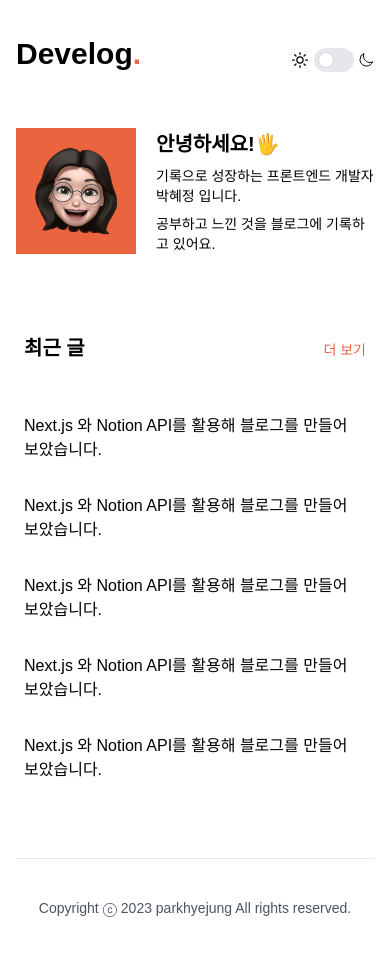
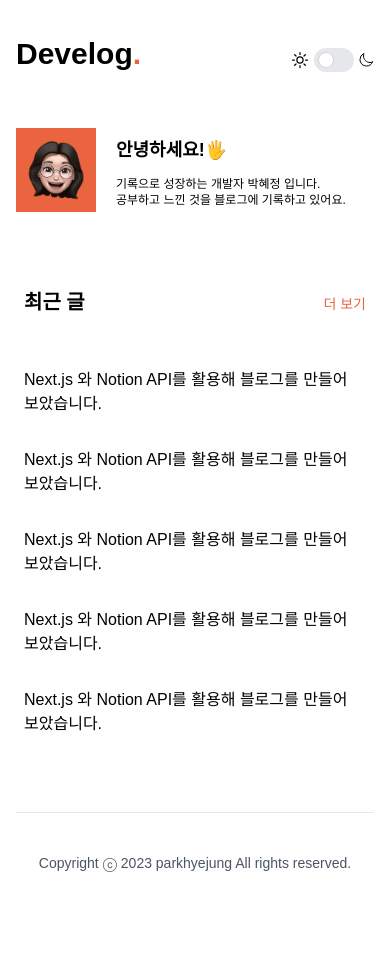
Before and after one commit to hyejj19/eva-devlog, a Next.js app: page / in a window 390 px wide. After the commit the page ends 912 px from the top, so only its background shows below. Built offline with nearby package versions, Linux system fonts and the light colour scheme.

Commit message:
modify : 반응형 간격, 크기 조절

```diff
--- a/src/components/Intro.tsx
+++ b/src/components/Intro.tsx
@@ -5,18 +5,21 @@ export default function Intro() {
   return (
     <section className="w-full flex items-center mt-32">
       <article className="flex items-end w-full">
+        <div className="shrink-0 mr-5 w-20 h-20 sm:w-[120px] sm:h-[120px]">
           <Image
             src="/profile_develog.png"
             width={120}
             height={120}
             alt="프로필 이미지"
-          className="shrink-0 mr-5"
           />
-        <div className="max-w-[400px] space-y-2 text-sm md:text-base">
-          <p className="font-bold text-xl">안녕하세요!🖐️</p>
-          <p>기록으로 성장하는 프론트엔드 개발자 박혜정 입니다.</p>
+        </div>
+
+        <div className="max-w-[400px] text-xs sm:text-base">
+          <p className="font-bold text-lg sm:text-xl mb-3">안녕하세요!🖐️</p>
+          <p>기록으로 성장하는 개발자 박혜정 입니다.</p>
           <p>공부하고 느낀 것을 블로그에 기록하고 있어요.</p>
         </div>
+
         <div className="ml-auto hidden md:block">
           <Link href={'https://friedegg556.tistory.com/'} target="_blank">
             <span className="text-xs text-gray-600 dark:text-gray-300 hover-text">
--- a/src/components/PostContent.tsx
+++ b/src/components/PostContent.tsx
@@ -5,7 +5,7 @@ export default function PostContent() {
         <h1 className="title">
           Next.js와 Notion API를 활용해 블로그를 만들어 보았습니다.
         </h1>
-        <div className="flex flex-col w-full text-main-teal items-end space-y-2 mt-2">
+        <div className="flex flex-col w-full items-end space-y-2 mt-2 small-text">
           <span className="text-xs"># React</span>
           <span className="text-xs">2023.04.26</span>
         </div>
```
Lines whose indentation alone changed are shown as unchanged.
